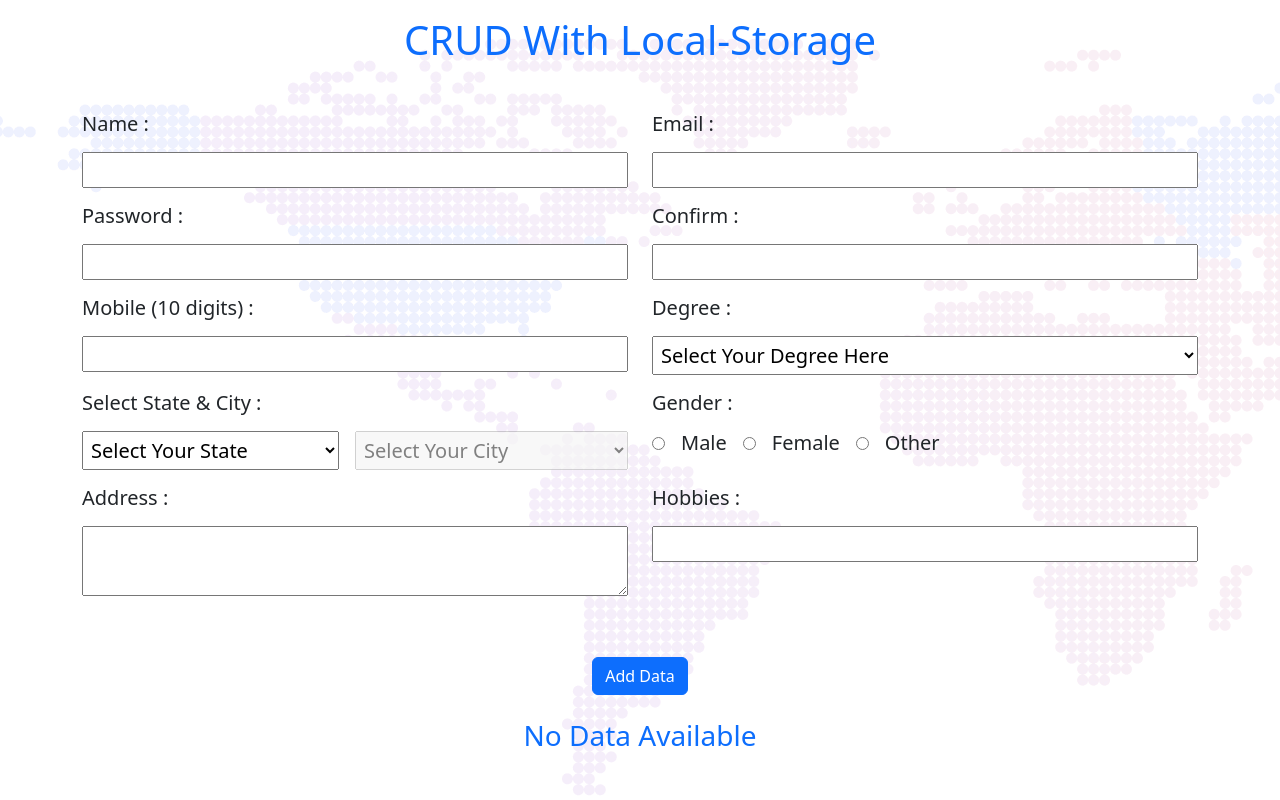
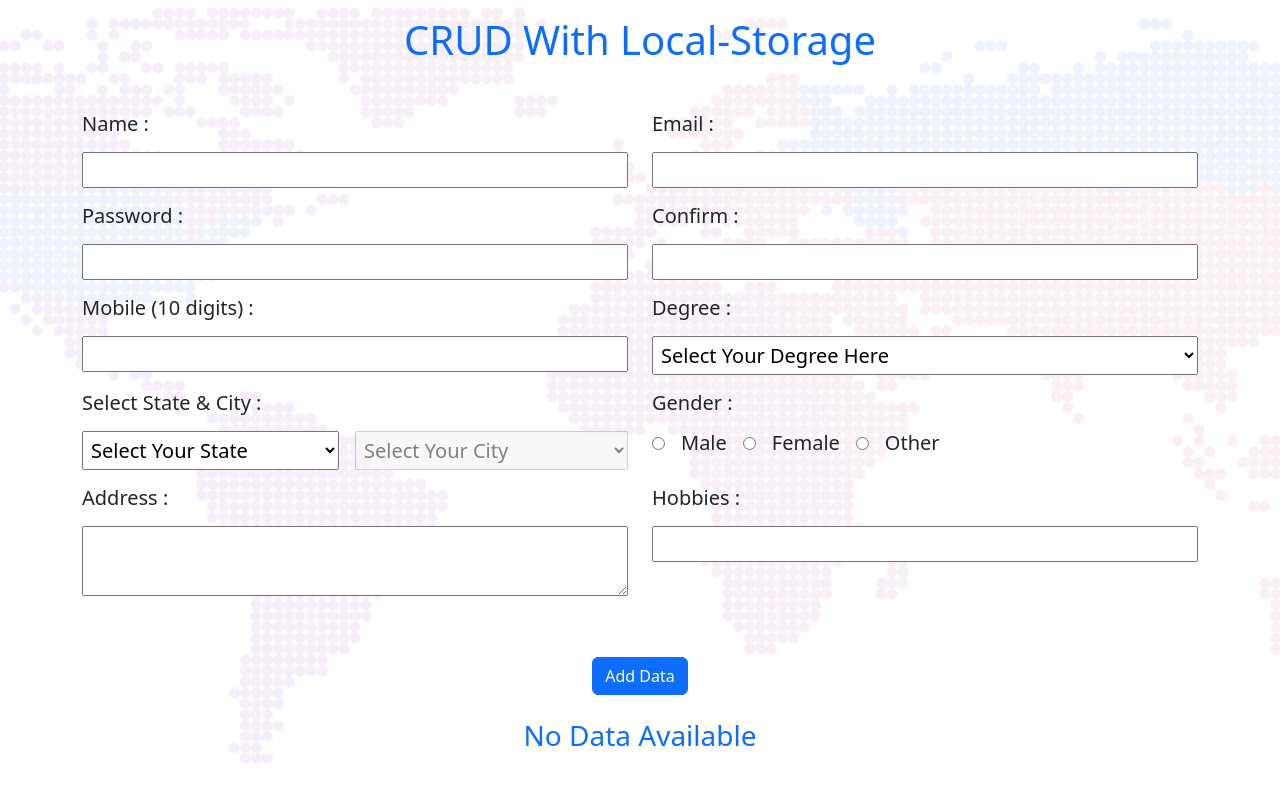
Before and after one commit to Anantshah133/Crud-With-Form-Validation-React, a React (Create React App) app: page / in a window 1280 px wide. Built offline with nearby package versions, Linux system fonts and the light colour scheme.

Commit message:
added css

```diff
--- a/src/Components/style.css
+++ b/src/Components/style.css
@@ -24,4 +24,5 @@ textarea{
 }
 body{
     background-image: url('/public/map.png');
+    background-position: center center;
 }
```
